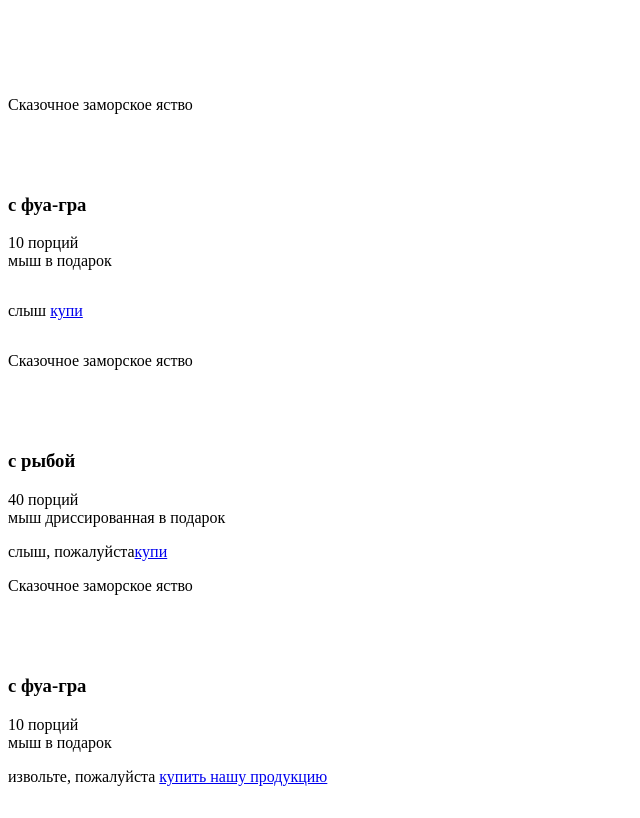
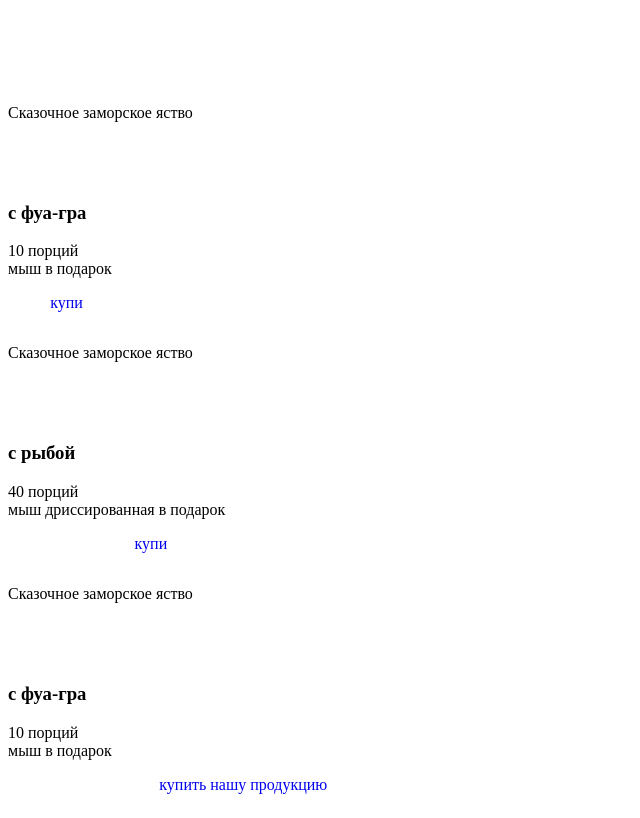
Before and after one commit to StasRomanov/project1, a plain HTML site: page index.html in a window 1280 px wide. Shown: the whole page, without its empty margins (0-640 px from the left). Drawn offline with Linux system fonts and the light colour scheme.

Commit message:
fonts is non activited

```diff
--- a/index.html
+++ b/index.html
@@ -6,7 +6,7 @@
     <title>хавчик для кошака</title>
 </head>
 <body>
-    <div>
+    <div class="allContent">
         <h1>Ты сегодня покормил кота?</h1>
         <div class="first_eat">
             <div class="content-1 content">
@@ -15,25 +15,25 @@
                 <h3>с фуа-гра</h3>
                 <p>10 порций <br>мыш в подарок</p>
             </div>
-            <p>слыш <a href="#">купи</a></p>
+            <p class="quastion">слыш <a href="#">купи</a></p>
         </div>
-        <div class="second eat">
+        <div class="second_eat">
             <div class="content-2 content">
                 <p>Сказочное заморское яство</p>
                 <h1>Нямушка</h1>
                 <h3>с рыбой</h3>
                 <p>40 порций <br>мыш дриссированная в подарок</p>
             </div>
-            <p>слыш, пожалуйста<a href="#">купи</a></p>
+            <p class="quastion">слыш, пожалуйста<a href="#">купи</a></p>
         </div>
-        <div class="third eat">
+        <div class="third_eat">
             <div class="content-3 content">
                 <p>Сказочное заморское яство</p>
                 <h1>Нямушка</h1>
                 <h3>с фуа-гра</h3>
                 <p>10 порций <br>мыш в подарок</p>
             </div>
-            <p>извольте, пожалуйста <a href="#">купить нашу продукцию</a></p>
+            <p class="quastion">извольте, пожалуйста <a href="#">купить нашу продукцию</a></p>
         </div>
     </div>
 </body>
--- a/style.css
+++ b/style.css
@@ -1,5 +1,12 @@
+@font-face {
+    font-family: "fontsed.otf";
+    src: url("fontsed.otf");
+    font-style: normal;
+    font-weight: normal;
+}
 body {
     background-image: url("img/Pattern.png");
+    font-family: fontsed;
 }
 .content {
     background-color:white;
@@ -9,8 +16,16 @@ body {
 h1 {
     color:white;
 }
-.first_eat{
+.allContent{
+    width: 100%;
     display:flex;
     flex-direction:column;
+    justify-content:space-around;
+}
+.quastion{
+    color:white;
+}
+a{
+    text-decoration: none;
 
 }
```
Also changed, not shown: fontsed.otf (added).
